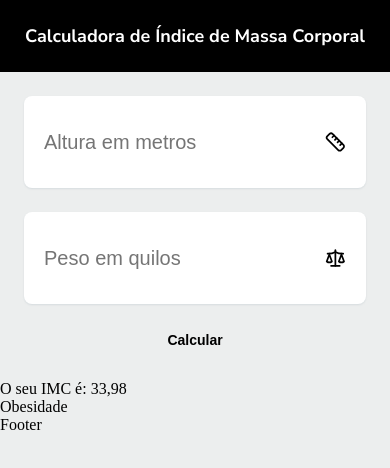
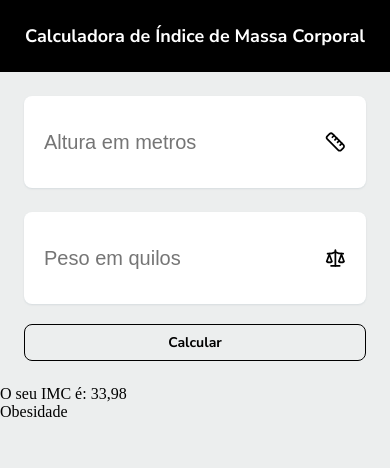
Before and after one commit to gui-cordeiro22/imc-calculator, a React (Vite) app: page / in a window 390 px wide. Shown: the top 468 px of the page. Built offline with nearby package versions, Linux system fonts and the light colour scheme.

Commit message:
refactor: removing min-width on global-styles fixing responsive issue

```diff
--- a/src/components/elements/button/button.styles.ts
+++ b/src/components/elements/button/button.styles.ts
@@ -19,11 +19,14 @@ type ContainerStyleProps = {
 export const Container = styled.button<ContainerStyleProps>`
     background-color: inherit;
     padding: 8px;
+    width: 100%;
+    border: 1px solid #000;
+    border-radius: 8px;
 `;
 
 export const Label = styled.p`
     font-size: 14px;
-    font-family: "Montserrat", sans-serif;
+    font-family: "Nunito Sans", sans-serif;
     font-weight: bold;
 
     @media (min-width: 768px) {
--- a/src/components/layouts/default-layout/default-layout.component.tsx
+++ b/src/components/layouts/default-layout/default-layout.component.tsx
@@ -16,8 +16,6 @@ export const DefaultLayout: FunctionComponent<DefaultLayoutProps> = ({ contentPa
             <Header brand="Calculadora de Índice de Massa Corporal" handleClick={handleScrollToTop} />
 
             {contentPage}
-
-            <div>Footer</div>
         </Fragment>
     );
 };
--- a/src/components/sections/calculator/calculator.styles.ts
+++ b/src/components/sections/calculator/calculator.styles.ts
@@ -20,7 +20,6 @@ export const ContentWrapper = styled.div`
     flex-direction: column;
     align-items: center;
     justify-content: center;
-    width: 100%;
     gap: 20px;
 
     ${pageGutter}
@@ -32,6 +31,7 @@ export const InputsWrapper = styled.div`
     align-items: center;
     justify-content: center;
     gap: ${theme.spaces.large};
+    width: 100%;
 
     @media (min-width: 768px) {
         flex-direction: row;
--- a/src/components/sections/header/header.component.tsx
+++ b/src/components/sections/header/header.component.tsx
@@ -1,5 +1,8 @@
 // Dependencies
 import { FunctionComponent } from "react";
+
+//Components
+import { ConditionallyRender } from "../../utilities/conditionally-render";
 
 // Styles
 import { Container, ContentWrapper, Brand, NavLinksCompositionsWrapper } from "./header.styles";
@@ -13,7 +16,10 @@ export const Header: FunctionComponent<HeaderProps> = ({ brand, handleClick, nav
             <ContentWrapper hasNavLinks={!!navLinksCompositions}>
                 <Brand onClick={handleClick}>{brand}</Brand>
 
-                <NavLinksCompositionsWrapper>{navLinksCompositions}</NavLinksCompositionsWrapper>
+                <ConditionallyRender
+                    shouldRender={!!navLinksCompositions}
+                    content={<NavLinksCompositionsWrapper>{navLinksCompositions}</NavLinksCompositionsWrapper>}
+                />
             </ContentWrapper>
         </Container>
     );
--- a/src/components/sections/header/header.styles.ts
+++ b/src/components/sections/header/header.styles.ts
@@ -6,10 +6,7 @@ export const Container = styled.div`
     flex-direction: column;
     align-items: center;
     justify-content: center;
-    position: sticky;
     width: 100%;
-    top: 0;
-    z-index: 1;
     background-color: #000;
 `;
 
--- a/src/styles/global.ts
+++ b/src/styles/global.ts
@@ -4,7 +4,6 @@ import { createGlobalStyle } from "styled-components";
 export const GlobalStyle = createGlobalStyle`
   html, body, #root {
     background-color: #eceeee;
-    min-width: 360px;
     scrollbar-width: thin;
     scrollbar-color: #ebebeb transparent;
   }
```
